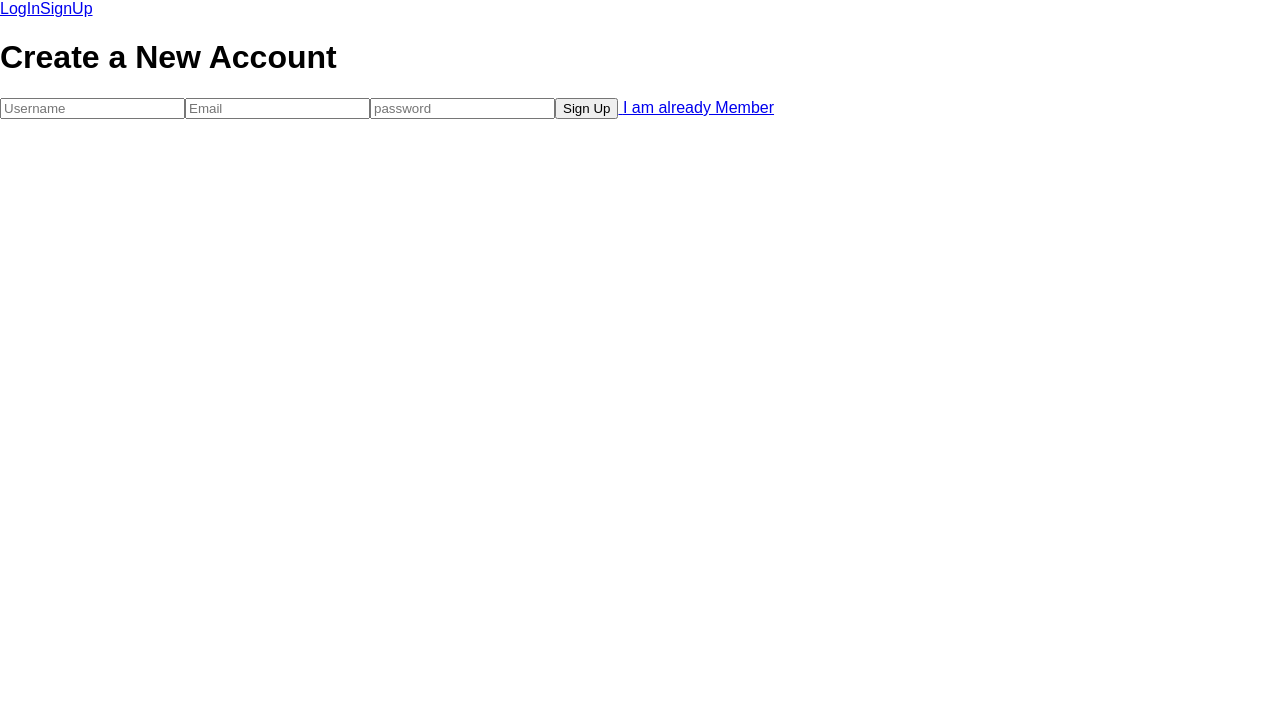
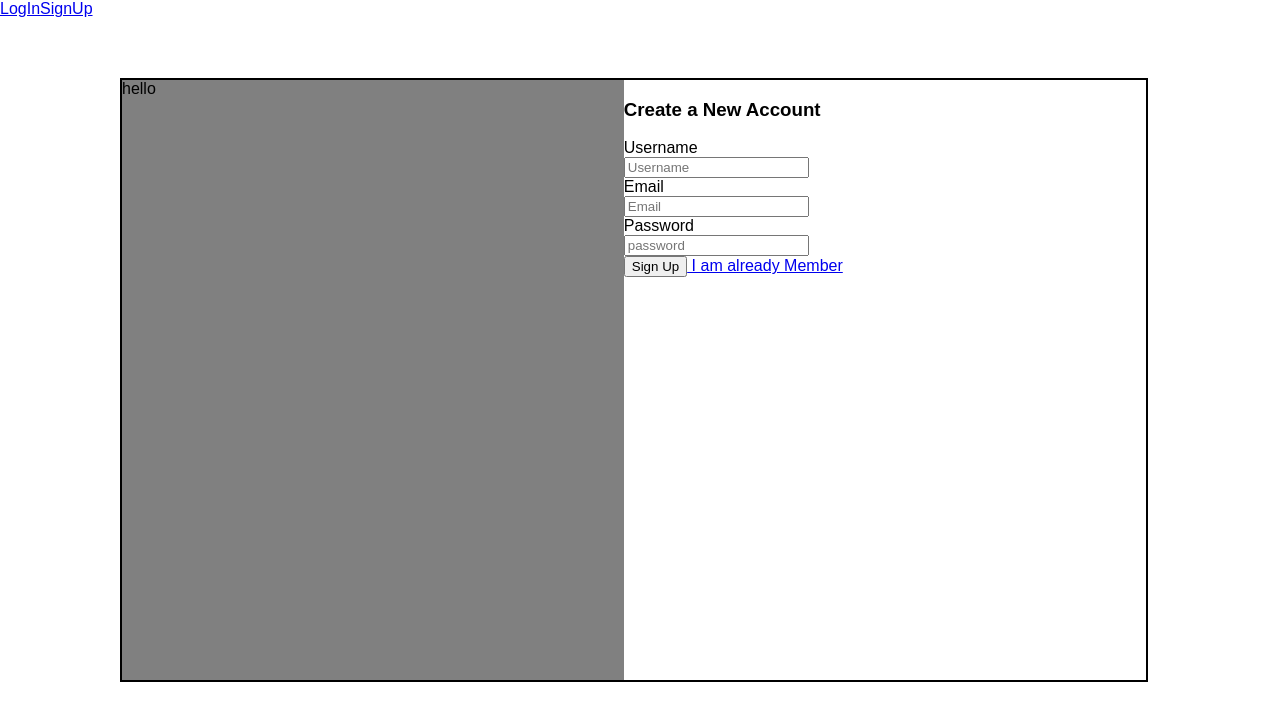
Before and after one commit to Build-Week-React-HackerNews-Clone/Front-End, a React (Create React App) app in the folder hacker-news/: page /SignUp in a window 1280 px wide. Shown: the top 720 px of the page. Built offline with nearby package versions, Linux system fonts and the light colour scheme; no server answers.

Commit message:
changed the styling of form page

```diff
--- a/hacker-news/src/Component/Users/Login.js
+++ b/hacker-news/src/Component/Users/Login.js
@@ -41,8 +41,8 @@ const LogIn = () => {
             placeholder="password"
             onChange={handleChange}
             value={creds.password}
-            maxlength="24"
-            minlength="4"
+            maxLength="24"
+            minLength="4"
             required
           />
           <button type="submit">Log In</button>
--- a/hacker-news/src/Component/Users/SignUp.js
+++ b/hacker-news/src/Component/Users/SignUp.js
@@ -1,5 +1,7 @@
 import React, { useState } from "react";
-import {Link} from 'react-router-dom'
+import { Link } from "react-router-dom";
+import axios from "axios";
+import "./Users.css";
 
 const initialState = {
   username: "",
@@ -16,11 +18,23 @@ const SignUp = () => {
 
   const handleSubmit = e => {
     event.preventDefault();
+    axios
+      .post(`https://hacked-news-app.herokuapp.com/api/auth/register`, users)
+      .then(res => {
+        console.log("I am here", res);
+      });
   };
 
   return (
     <form onSubmit={handleSubmit}>
-      <h1>Create a New Account</h1>
+
+      <div className="maindiv">
+        <div className="firstdiv">hello</div>
+        <div className="seconddiv">
+        <h3>Create a New Account</h3>
+          <div>
+            <lable>Username</lable>
+          </div>
           <div>
             <input
               type="text"
@@ -31,7 +45,10 @@ const SignUp = () => {
               pattern="^[a-zA-Z0-9_.-]*$"
               required
             />
+          </div>
 
+          <div>Email</div>
+          <div>
             <input
               type="email"
               name="email"
@@ -40,19 +57,24 @@ const SignUp = () => {
               value={users.email}
               required
             />
+          </div>
 
+          <div>Password</div>
+          <div>
             <input
               type="password"
               name="password"
               placeholder="password"
               onChange={handleChange}
               value={users.password}
-          maxlength="24"
-          minlength="4"
+              maxLength="24"
+              minLength="4"
               required
             />
+          </div>
           <button type="submit">Sign Up</button>
-       <Link to='/LogIn'> <a>I am already Member</a></Link>
+          <Link to="/LogIn"> I am already Member</Link>
+        </div>
       </div>
     </form>
   );
--- /dev/null
+++ b/hacker-news/src/Component/Users/Users.css
@@ -0,0 +1,15 @@
+.maindiv{
+   height:600px;
+    width:80%;
+    margin-left: 120px;
+    border:2px solid black;
+    display: flex;
+     flex-direction: row;
+     margin-top: 60px;
+
+}
+
+.firstdiv{
+   background-color:grey;
+   width:49%;
+}
--- a/hacker-news/src/Component/utils/axiosWithAuth.js
+++ b/hacker-news/src/Component/utils/axiosWithAuth.js
@@ -4,7 +4,7 @@ import axios from "axios";
   const token = localStorage.getItem("token");
 
   return axios.create({
-    baseURL: "http://localhost:5000/api",
+    baseURL: "https://hacked-news-app.herokuapp.com/api",
     headers: {
       Authorization: token
     }
```
Lines whose indentation alone changed are shown as unchanged.
